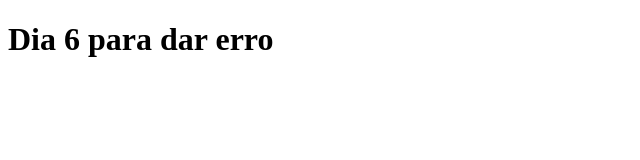
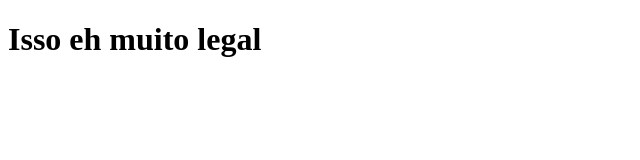
Before and after one commit to stkasuga/clone-tabnews, a Next.js app: page / in a window 1280 px wide. Shown: the top 160 px of the page, without its empty margins (0-640 px from the left). Built offline with nearby package versions, Linux system fonts and the light colour scheme.

Commit message:
change message

```diff
--- a/pages/index.js
+++ b/pages/index.js
@@ -1,5 +1,5 @@
 function Home() {
-    return <h1>Dia 6 para dar erro</h1>
+    return <h1>Isso eh muito legal</h1>
 }
 
 export default Home;
```
